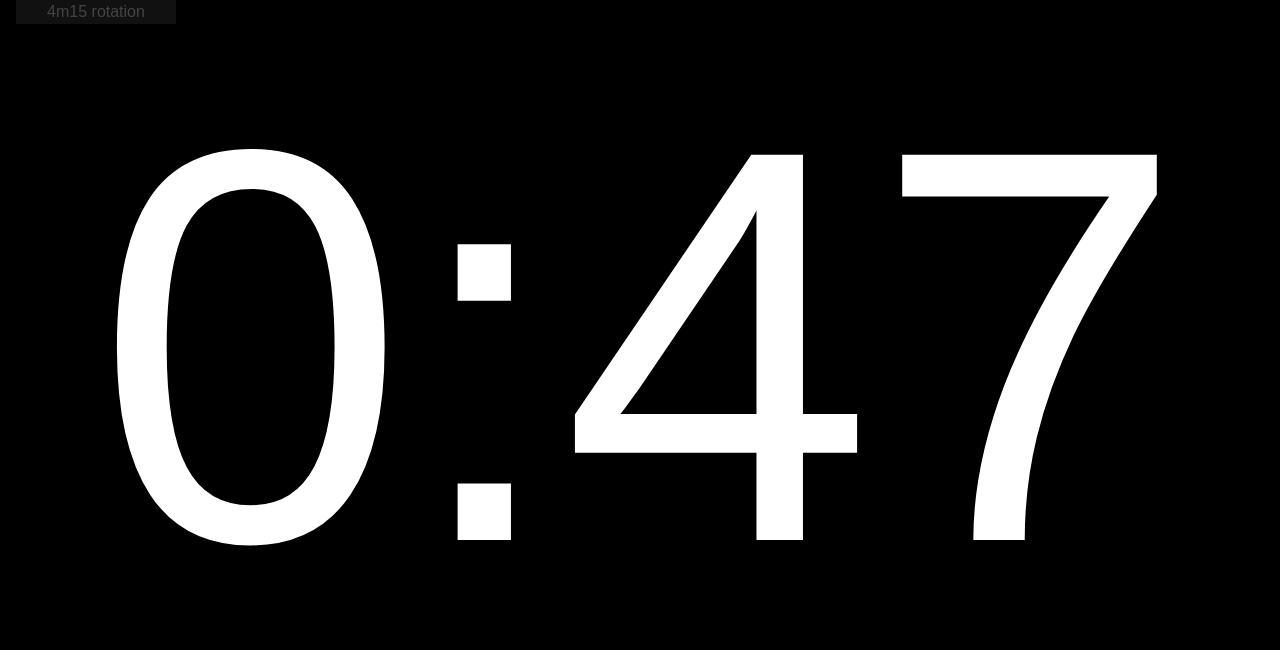
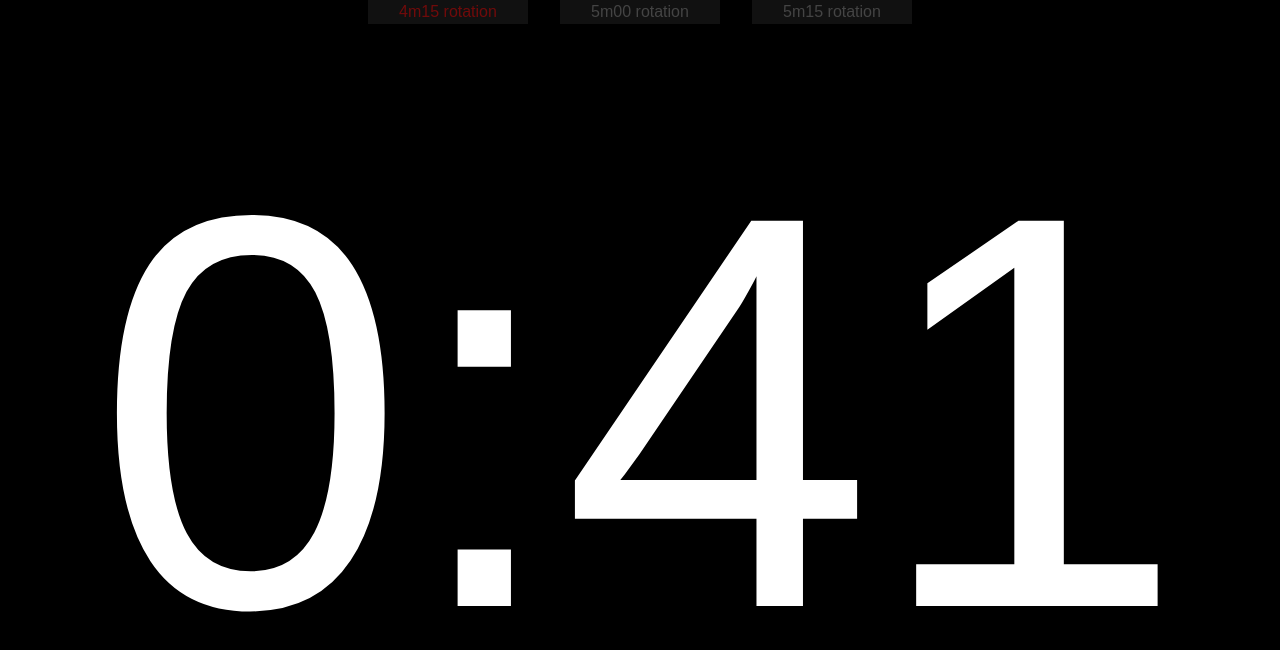
Before and after one commit to timhatch/perseus-vanilla-timer, a plain HTML site: page examples/rotation.4m15.html in a window 1280 px wide. Both pictures are taken after a click on the element "4m15 rotation". Drawn offline with Linux system fonts and the light colour scheme; files whose address does not match are found by name.

Commit message:
Test - consolidate timers of a given class

```diff
--- a/examples/rotation.4m15.html
+++ b/examples/rotation.4m15.html
@@ -5,15 +5,39 @@
   <link href='./content.css' rel='stylesheet' type='text/css'>
 </head>
 <body>
-  <div id='cntrl'>4m15 rotation</div>
-  <div id='inner'></div>
-  <script src='./ServerDate.min.js'></script>
+  <div class="flex container">
+    <div class="flex row">
+      <div id='4m15' class="button">4m15 rotation</div>
+      <div id='5m00' class="button">5m00 rotation</div>
+      <div id='5m15' class="button">5m15 rotation</div>
+    </div>
+    <div class="flex timer" id='inner'></div>
+  </div>
   <script src='./vanilla-es6.js'></script>
   <script>
+    var clock = null
+    function init(el, climbing, interval) {
+      if (!clock) {
+        document.getElementById(el).style.color = '#ff000066'
+        clock = new RotationTimer({climbing, interval})
+      }
+    }
+
+    function load(event, climbing, interval) {
+      expand().then(() => setTimeout(() => init(event.target.id, climbing, interval), 33))
+    }
+
+    async function expand() {
+      const page = document.documentElement
+      if (page.requestFullscreen)       return page.requestFullscreen()
+      if (page.webkitRequestFullscreen) return page.webkitRequestFullscreen()
+    }
+
     // Launch the timer when the DOM is loaded
     document.addEventListener('DOMContentLoaded', function(){
-      var clock = new RotationTimer({climbing: 240, interval: 15})
-      document.getElementById('cntrl').addEventListener('click', clock.requestFullscreen)
+      document.getElementById('4m15').addEventListener('click', (e) => load(e, 240,15))
+      document.getElementById('5m00').addEventListener('click', (e) => load(e, 300,0))
+      document.getElementById('5m15').addEventListener('click', (e) => load(e, 300,15))
     }, false)
   </script>
 </body>
```
